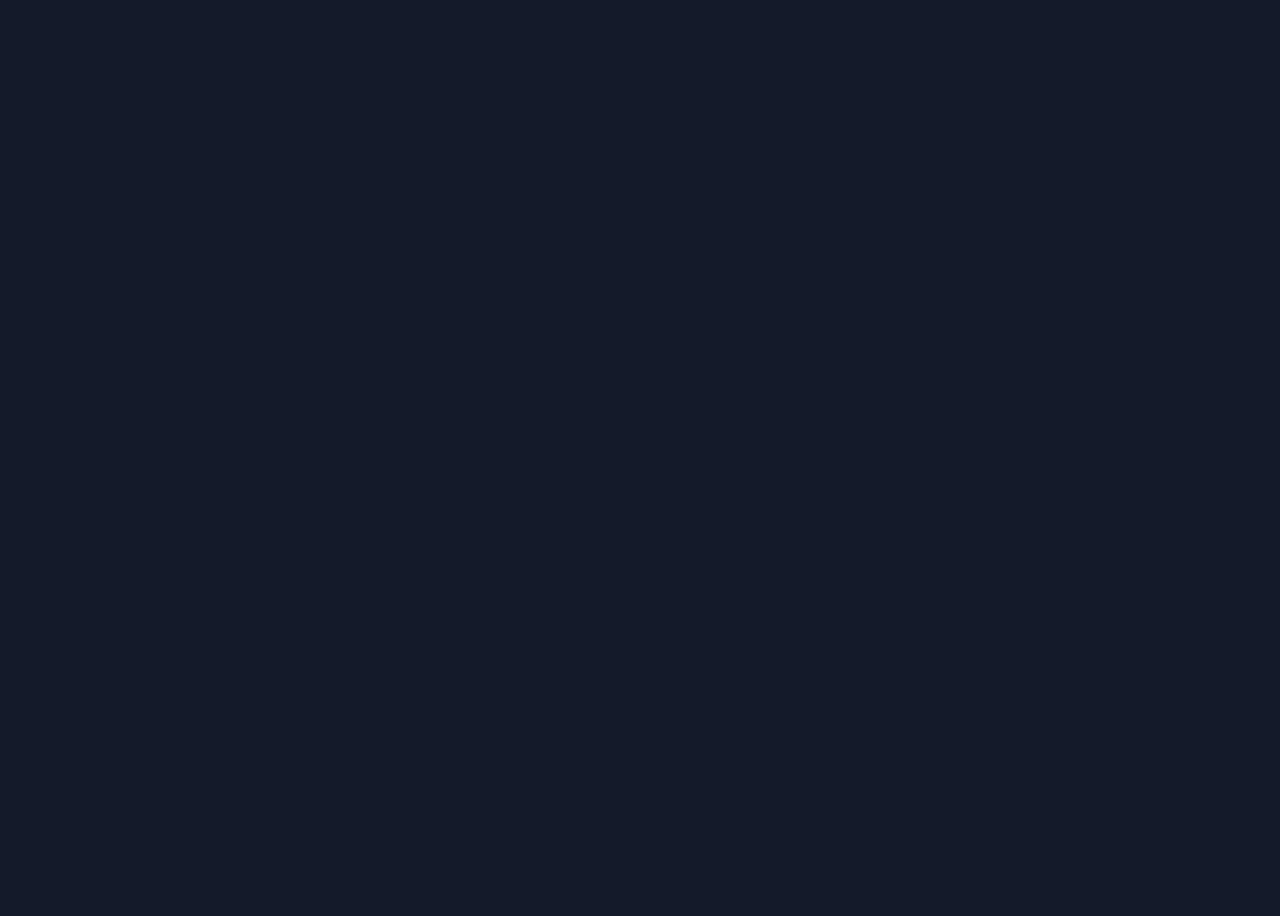
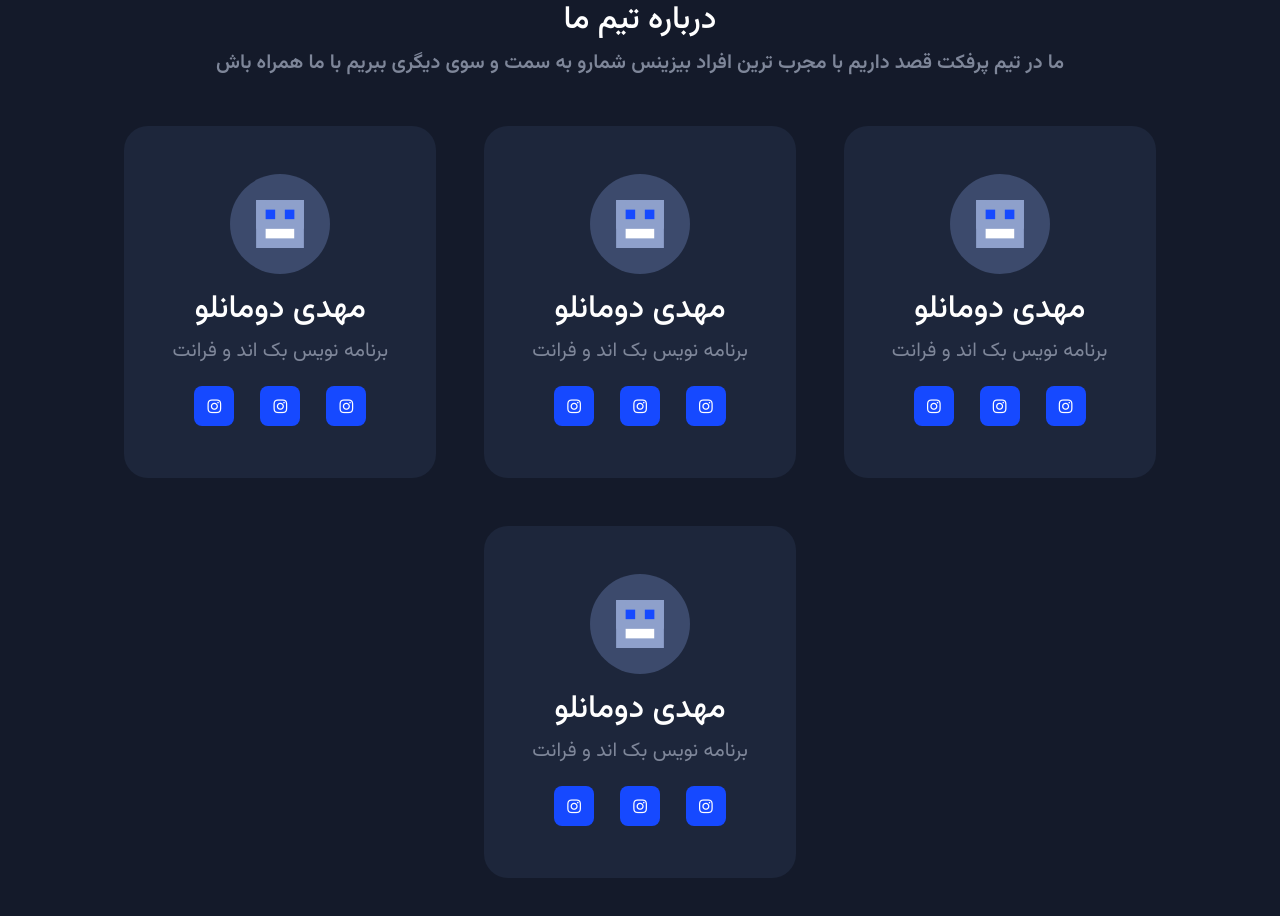
Before and after one commit to Amiraliansaripour/PerfectCodeNew, a React (Create React App) app: page /about in a window 1280 px wide. Shown: the part 1480-2396 px from the top of the page. Before the commit the page ends 1339 px from the top, so only its background shows below. Built offline with nearby package versions, Linux system fonts and the light colour scheme.

Commit message:
program aboutUsTeam ui and responsive

```diff
--- a/src/App.css
+++ b/src/App.css
@@ -97,7 +97,7 @@ section {
   width: 90%;
 }
 
-.content p {
+.content p , strong{
   color: #7e8699;
   width: 100%;
   direction: rtl;
--- a/src/components/Footer/Footer.jsx
+++ b/src/components/Footer/Footer.jsx
@@ -4,7 +4,7 @@ const Footer = () => {
   return (
     <footer
       className="text-center text-lg-start text-white"
-          style={{backgroundColor: "#141A2A",borderTop:"1px solid #9499A6"}}
+      style={{ backgroundColor: "#141A2A", borderTop: "1px solid #9499A6" }}
     >
       <div className="container p-4 pb-0">
         <section className="">
--- a/src/components/aboutUs/AboutUs.jsx
+++ b/src/components/aboutUs/AboutUs.jsx
@@ -2,6 +2,7 @@ import React from 'react'
 import AboutUsHero from './aboutUsHero/AboutUsHero'
 import Navbar from './../Navbar/Navbar';
 import AboutTeam from './aboutTeam/AboutTeam';
+import OurTeam from './ourTeam/OurTeam';
 
 const AboutUs = () => {
     return (
@@ -9,6 +10,7 @@ const AboutUs = () => {
             <Navbar />
             <AboutUsHero />
             <AboutTeam />
+            <OurTeam />
         </>
     )
 }
--- a/src/components/aboutUs/aboutTeam/AboutTeam.css
+++ b/src/components/aboutUs/aboutTeam/AboutTeam.css
@@ -1,4 +1,4 @@
-.ourTeamIcon{
+.aboutIcon{
     width: 60px !important;
     height: 60px !important;
     background-color: #1649FF;
@@ -8,6 +8,6 @@
     -ms-border-radius: 50%;
     -o-border-radius: 50%;
 }
-.ourTeam p {
-    font-size: 16px;
+.aboutTeam p {
+    font-size: 17px;
 }
--- a/src/components/aboutUs/aboutTeam/AboutTeam.jsx
+++ b/src/components/aboutUs/aboutTeam/AboutTeam.jsx
@@ -1,11 +1,12 @@
 import React from 'react'
 import './AboutTeam.css'
+
 const AboutTeam = () => {
     return (
-        <section className='ourTeam row content d-flex justify-content-center align-items-center flex-row m-auto'>
-            <div className='col-12 col-md-5 d-flex flex-column gap-5 mb-5'>
+        <section className='aboutTeam row content d-flex flex-md-row flex-sm-column-reverse justify-content-center align-items-center flex-row m-auto'>
+            <div className='col-12 col-md-5 d-flex flex-column gap-5 mb-5 '>
                 <div className='gap-3 d-flex flex-row-reverse d-flex justify-content-center align-items-center'>
-                    <div className='ourTeamIcon d-flex justify-content-center align-items-center mb-3'>
+                    <div className='aboutIcon d-flex justify-content-center align-items-center mb-3'>
                         <i className='fa fa-trash fs-4'></i>
                     </div>
                     <div className='d-flex flex-column align-items-end'>
@@ -14,7 +15,7 @@ const AboutTeam = () => {
                     </div>
                 </div>
                 <div className='gap-3 d-flex flex-row-reverse d-flex justify-content-center align-items-center'>
-                    <div className='ourTeamIcon d-flex justify-content-center align-items-center mb-3'>
+                    <div className='aboutIcon d-flex justify-content-center align-items-center mb-3'>
                         <i className='fa fa-trash fs-4'></i>
                     </div>
                     <div className='d-flex flex-column align-items-end'>
@@ -23,7 +24,7 @@ const AboutTeam = () => {
                     </div>
                 </div>
                 <div className='gap-3 d-flex flex-row-reverse d-flex justify-content-center align-items-center'>
-                    <div className='ourTeamIcon d-flex justify-content-center align-items-center mb-3'>
+                    <div className='aboutIcon d-flex justify-content-center align-items-center mb-3'>
                         <i className='fa fa-trash fs-4'></i>
                     </div>
                     <div className='d-flex flex-column align-items-end'>
--- /dev/null
+++ b/src/components/aboutUs/ourTeam/OurTeam.css
@@ -0,0 +1,36 @@
+.ourTeam {
+    margin-top: 10% !important;
+}
+
+
+.ourTeamBox .box {
+    padding: 32px 32px 64px;
+    background-color: #1d263b;
+    border-radius: 24px;
+    -webkit-border-radius: 24px;
+    -moz-border-radius: 24px;
+    -ms-border-radius: 24px;
+    -o-border-radius: 24px;
+}
+
+.ourTeamsocial a:hover{
+    opacity: .6;
+    color: aliceblue;
+    transform: translateY(-2px);
+    -webkit-transform: translateY(-2px);
+    -moz-transform: translateY(-2px);
+    -ms-transform: translateY(-2px);
+    -o-transform: translateY(-2px);
+}
+
+.ourTeamsocial .ourTeamsocialItem {
+    width: 40px;
+    height: 40px;
+    background-color: #1649ff;
+    justify-content: space-between;
+    border-radius: 20%;
+    -webkit-border-radius: 20%;
+    -moz-border-radius: 20%;
+    -ms-border-radius: 20%;
+    -o-border-radius: 20%;
+}
--- /dev/null
+++ b/src/components/aboutUs/ourTeam/OurTeam.jsx
@@ -0,0 +1,107 @@
+import React from 'react'
+import './OurTeam.css'
+
+const OurTeam = () => {
+    return (
+        <section className='ourTeam row content d-flex justify-content-center align-items-center flex-row m-auto'>
+            <div className='col-12 d-flex flex-column gap-5 mb-5'>
+                <div className='text-center'>
+                    <h2>درباره تیم ما</h2>
+                    <strong>ما در تیم پرفکت قصد داریم با مجرب ترین افراد بیزینس شمارو به سمت و سوی دیگری ببریم با ما همراه باش</strong>
+                </div>
+                <div className='ourTeamBox d-flex justify-content-center flex-wrap gap-5 text-center'>
+                    <div className='box box-1 p-5'>
+                        <img src="../assets/stylingImage/about-us/people.svg" alt="" width='100' height='100' />
+                        <h2 className='mt-3'>مهدی دومانلو</h2>
+                        <p>برنامه نویس بک اند و فرانت</p>
+                        <div className='ourTeamsocial d-flex align-items-center justify-content-evenly'>
+                            <a className="btn-floating m-1" role="button">
+                                <div className='ourTeamsocialItem d-flex justify-content-center align-items-center'>
+                                    <i className="fa fa-instagram"></i>
+                                </div>
+                            </a>
+                            <a className="btn-floating m-1" role="button">
+                                <div className='ourTeamsocialItem d-flex justify-content-center align-items-center'>
+                                    <i className="fa fa-instagram"></i>
+                                </div>
+                            </a>
+                            <a className="btn-floating m-1" role="button">
+                                <div className='ourTeamsocialItem d-flex justify-content-center align-items-center'>
+                                    <i className="fa fa-instagram"></i>
+                                </div>
+                            </a>
+                        </div>
+                    </div>
+                    <div className='box box-1 p-5'>
+                        <img src="../assets/stylingImage/about-us/people.svg" alt="" width='100' height='100' />
+                        <h2 className='mt-3'>مهدی دومانلو</h2>
+                        <p>برنامه نویس بک اند و فرانت</p>
+                        <div className='ourTeamsocial d-flex align-items-center justify-content-evenly'>
+                            <a className="btn-floating m-1" role="button">
+                                <div className='ourTeamsocialItem d-flex justify-content-center align-items-center'>
+                                    <i className="fa fa-instagram"></i>
+                                </div>
+                            </a>
+                            <a className="btn-floating m-1" role="button">
+                                <div className='ourTeamsocialItem d-flex justify-content-center align-items-center'>
+                                    <i className="fa fa-instagram"></i>
+                                </div>
+                            </a>
+                            <a className="btn-floating m-1" role="button">
+                                <div className='ourTeamsocialItem d-flex justify-content-center align-items-center'>
+                                    <i className="fa fa-instagram"></i>
+                                </div>
+                            </a>
+                        </div>
+                    </div>
+                    <div className='box box-1 p-5'>
+                        <img src="../assets/stylingImage/about-us/people.svg" alt="" width='100' height='100' />
+                        <h2 className='mt-3'>مهدی دومانلو</h2>
+                        <p>برنامه نویس بک اند و فرانت</p>
+                        <div className='ourTeamsocial d-flex align-items-center justify-content-evenly'>
+                            <a className="btn-floating m-1" role="button">
+                                <div className='ourTeamsocialItem d-flex justify-content-center align-items-center'>
+                                    <i className="fa fa-instagram"></i>
+                                </div>
+                            </a>
+                            <a className="btn-floating m-1" role="button">
+                                <div className='ourTeamsocialItem d-flex justify-content-center align-items-center'>
+                                    <i className="fa fa-instagram"></i>
+                                </div>
+                            </a>
+                            <a className="btn-floating m-1" role="button">
+                                <div className='ourTeamsocialItem d-flex justify-content-center align-items-center'>
+                                    <i className="fa fa-instagram"></i>
+                                </div>
+                            </a>
+                        </div>
+                    </div>
+                    <div className='box box-1 p-5'>
+                        <img src="../assets/stylingImage/about-us/people.svg" alt="" width='100' height='100' />
+                        <h2 className='mt-3'>مهدی دومانلو</h2>
+                        <p>برنامه نویس بک اند و فرانت</p>
+                        <div className='ourTeamsocial d-flex align-items-center justify-content-evenly'>
+                            <a className="btn-floating m-1" role="button">
+                                <div className='ourTeamsocialItem d-flex justify-content-center align-items-center'>
+                                    <i className="fa fa-instagram"></i>
+                                </div>
+                            </a>
+                            <a className="btn-floating m-1" role="button">
+                                <div className='ourTeamsocialItem d-flex justify-content-center align-items-center'>
+                                    <i className="fa fa-instagram"></i>
+                                </div>
+                            </a>
+                            <a className="btn-floating m-1" role="button">
+                                <div className='ourTeamsocialItem d-flex justify-content-center align-items-center'>
+                                    <i className="fa fa-instagram"></i>
+                                </div>
+                            </a>
+                        </div>
+                    </div>
+                </div>
+            </div>
+        </section>
+    )
+}
+
+export default OurTeam
```
Also changed, not shown: public/assets/stylingImage/about-us/people.svg (added). Lines whose indentation alone changed are shown as unchanged.
